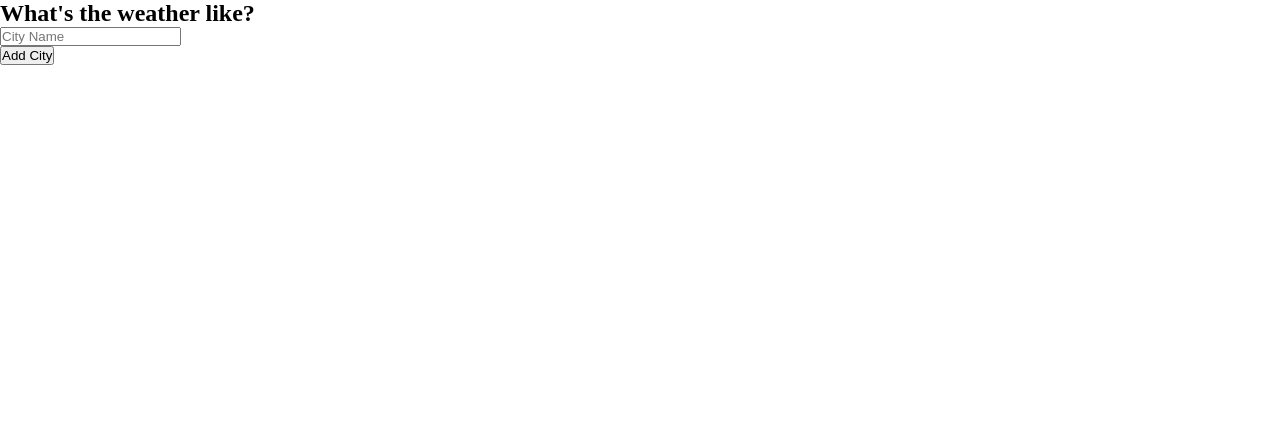
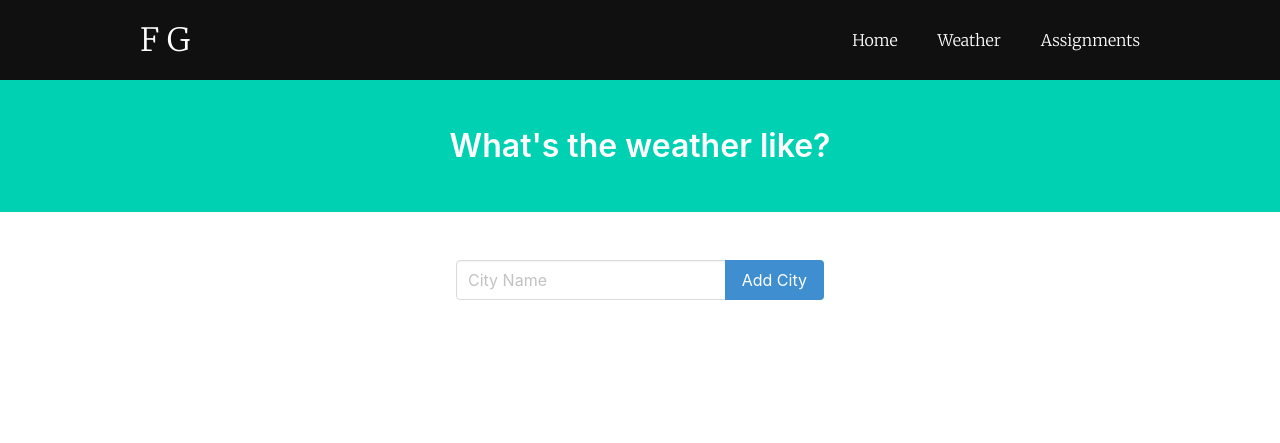
Before and after one commit to Federickg23/pythonFinal, a Flask app: page /weather in a window 1280 px wide. Shown: the top 443 px of the page. Run offline with Flask 2, Linux system fonts and the light colour scheme; data that the repository does not hold is empty; some libraries are stand-ins or nearby versions.

Commit message:
Finished up the weather page, following a tutorial at https://www.youtube.com/watch?v=lWA0GgUN8kg&feature=youtu.be

```diff
--- a/app.py
+++ b/app.py
@@ -8,26 +8,66 @@
 
 """
 
-#import statements
+# import statements
 import requests
-from flask import Flask, render_template
+from flask import Flask, render_template, request
 from flask_sqlalchemy import SQLAlchemy
-#Flask app variable
+
+# Flask app variable
 app = Flask(__name__)
+app.config['SQLALCHEMY_DATABASE_URI'] = 'sqlite:///weather.db'
 
-#static route
+db = SQLAlchemy(app)
+
+
+class City(db.Model):
+    id = db.Column(db.Integer, primary_key=True)
+    name = db.Column(db.String(50), nullable=False)
+
+
+# static route
 @app.route("/", methods=['GET', 'POST'])
 def hello():
     return render_template("index.html")
+
 
 @app.route("/1006")
 def classPage():
     return render_template("1006.html")
 
-@app.route("/weather")
-def weather():
-    return render_template("weather.html")
 
-#start the server
+@app.route("/weather", methods=['GET', 'POST'])
+def weatherInfo():
+    if request.method == 'POST':
+        new_city = request.form.get('city')
+
+        if new_city:
+            new_city_obj = City(name=new_city)
+
+            db.session.add(new_city_obj)
+            db.session.commit()
+
+    cities = City.query.all()
+
+    url = 'http://api.openweathermap.org/data/2.5/weather?q={}&units=imperial&appid=ea56b0b34d21c36bb2d730ae0da1c52e'
+
+    weather_data = []
+
+    for city in cities:
+        r = requests.get(url.format(city.name)).json()
+
+        weather = {
+            'city': city.name,
+            'temperature': r['main']['temp'],
+            'description': r['weather'][0]['description'],
+            'icon': r['weather'][0]['icon'],
+        }
+
+        weather_data.append(weather)
+
+    return render_template('weather.html', weather_data=weather_data)
+
+
+# start the server
 if __name__ == "__main__":
     app.run()
--- a/templates/index.html
+++ b/templates/index.html
@@ -36,7 +36,7 @@
 
                 <ul class="navigation">
                     <a href="/"><li>Home</li></a>
-                    <a href="/classes"><li>Classes</li></a>
+                    <a href="/weather"><li>Weather</li></a>
                     <a href="/assignments"><li>Assignments</li></a>
                 </ul>
 
--- a/templates/weather.html
+++ b/templates/weather.html
@@ -9,12 +9,28 @@
     <title>What's the weather like?</title>
     <link href="https://fonts.googleapis.com/css2?family=Merriweather:wght@300&display=swap" rel="stylesheet">
     <link rel="stylesheet" href="{{ url_for('static',filename='styles/primary.css') }}">
+    <link rel="stylesheet" href="https://cdnjs.cloudflare.com/ajax/libs/bulma/0.6.2/css/bulma.css" />
 </head>
 
 <body>
+    <div class="header" id="myHeader">
+            <div class="inner_header">
+                <div class = "logo_container">
+                    <h1>F G</h1>
+                </div>
+
+                <ul class="navigation">
+                    <a href="/"><li>Home</li></a>
+                    <a href="/weather"><li>Weather</li></a>
+                    <a href="/assignments"><li>Assignments</li></a>
+                </ul>
+
+            </div>
+        </div>
+    <center>
     <section class="hero is-primary">
         <div class="hero-body">
-            <div class="container">
+            <div class="center">
                 <h1 class="title">
                     What's the weather like?
                 </h1>
@@ -70,6 +86,7 @@
             </div>
         </div>
     </section>
+    </center>
     <footer class="footer">
     </footer>
 </body>
```
